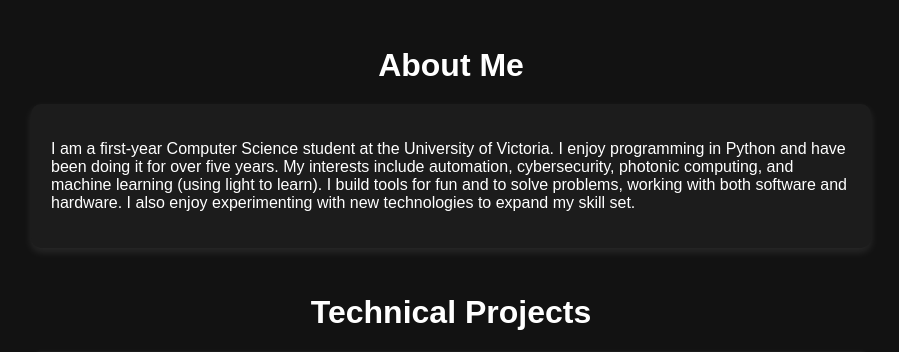
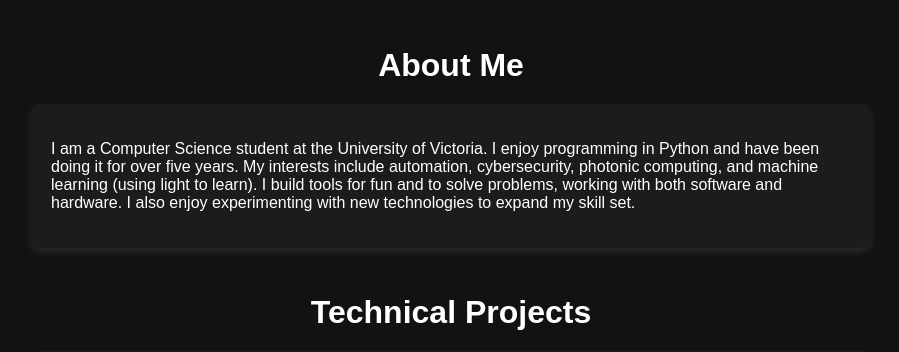
Before and after one commit to ian2102/portfolio, a Flask app: page / in a window 1280 px wide. Shown: the part 159-511 px from the top of the page, without its empty margins (189-1088 px from the left). Run offline with Flask 3, Linux system fonts and the light colour scheme.

Commit message:
Update index.html

```diff
--- a/templates/index.html
+++ b/templates/index.html
@@ -13,7 +13,7 @@
     <main>
         <h2 class="section-title">About Me</h2>
         <section id="about" class="section-box">
-            <p>I am a first-year Computer Science student at the University of Victoria. I enjoy programming in Python and have been doing it for over five years. My interests include automation, cybersecurity, photonic computing, and machine learning (using light to learn). I build tools for fun and to solve problems, working with both software and hardware. I also enjoy experimenting with new technologies to expand my skill set.</p>
+            <p>I am a Computer Science student at the University of Victoria. I enjoy programming in Python and have been doing it for over five years. My interests include automation, cybersecurity, photonic computing, and machine learning (using light to learn). I build tools for fun and to solve problems, working with both software and hardware. I also enjoy experimenting with new technologies to expand my skill set.</p>
         </section>
 
         <h2 class="section-title">Technical Projects</h2>
```
